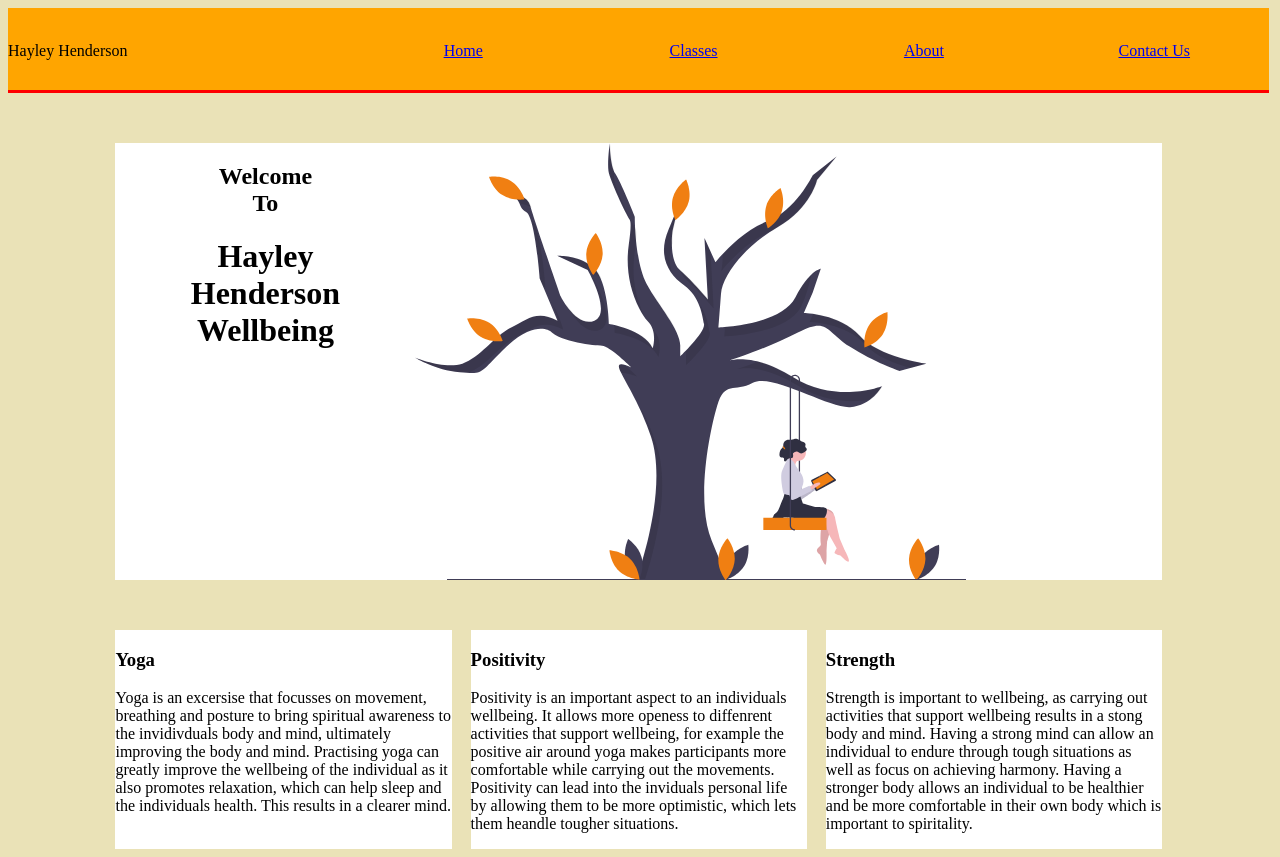
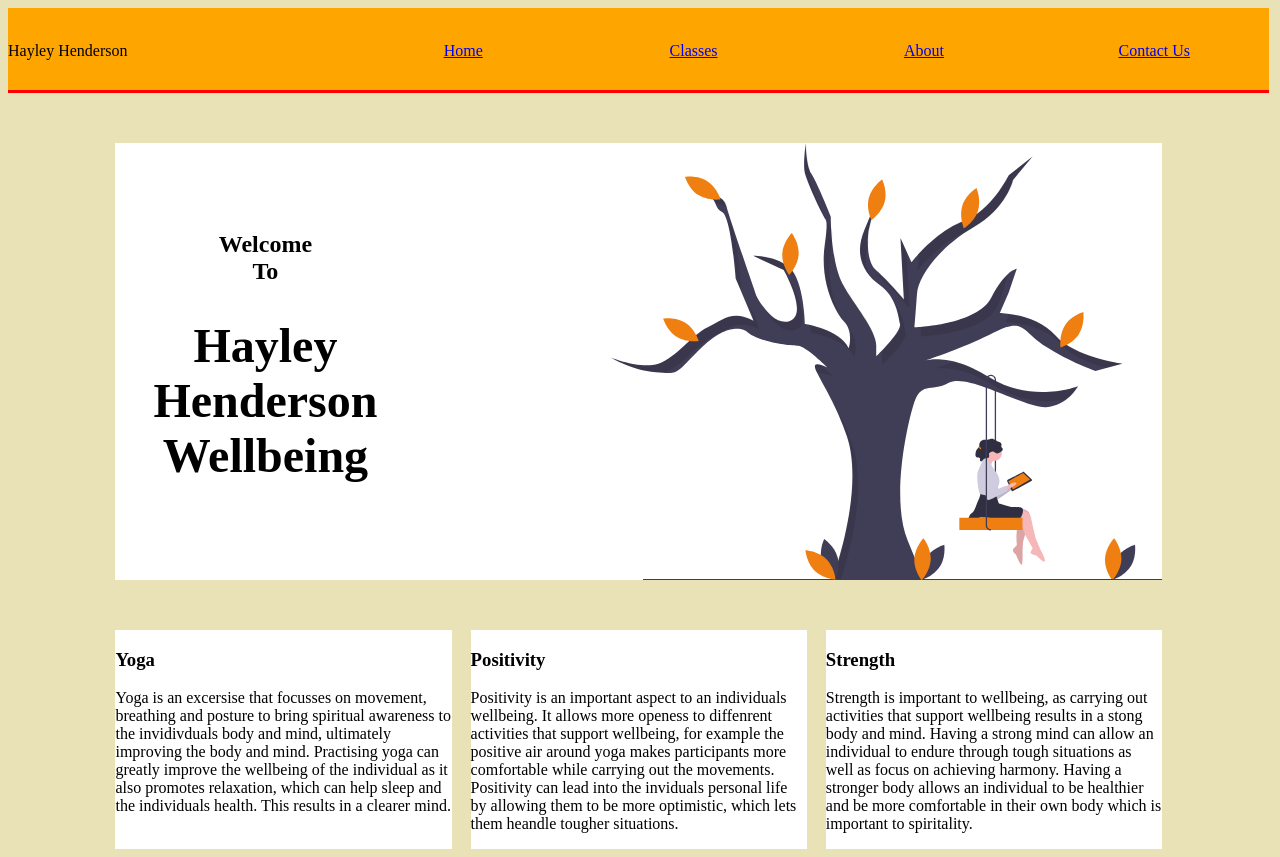
Before and after one commit to Eden-Brawn/csym2043_assignment, a plain HTML site: page index.html in a window 1280 px wide. Drawn offline with Linux system fonts and the light colour scheme.

Commit message:
I put centered the text from the top

```diff
--- a/style.css
+++ b/style.css
@@ -55,11 +55,17 @@ li{
     width: 551px;
     height: 437px;
     text-align: center;
-    float: left;
+    float: right;
 }
 .introtext{
     text-align: center;
     width: 300px;
-    margin-right: 0px;
+    margin-top: 68.5px;
     float: left;
 }
+.introtext, h1{
+    font-size: 48px;
+}
+.introtext, h2{
+    font-size: 24px;
+}
```
